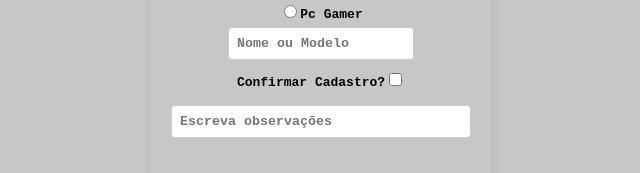
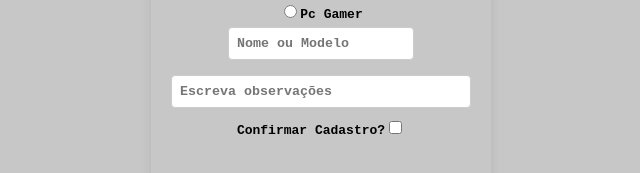
Before and after one commit to DevGarb/BackBone-web, a React (Vite) app: page /dev-detail in a window 1280 px wide. Shown: the part 247-420 px from the top of the page, without its empty margins (319-959 px from the left). Built offline with nearby package versions, Linux system fonts and the light colour scheme.

Commit message:
atualização navbar

```diff
--- a/src/api/api.urls.ts
+++ b/src/api/api.urls.ts
@@ -1,4 +1,4 @@
-export const BASE_URL = "http://localhost:3002";
+export const BASE_URL = "http://localhost:3000";
 
 export const DEVS_URL = `${BASE_URL}/devs`;
 export const LOGO_URL = `${BASE_URL}/logoUrl`;
--- a/src/index.css
+++ b/src/index.css
@@ -33,9 +33,8 @@ a:hover {
 }
 
 body {
-  margin: 0;
-  background-color: var(--background-color);
-  transition: background-color 0.3s, color 0.3s;
+  margin: 0 auto;
+  width: 100%;
 }
 
 /*
--- a/src/pages/DevDetailPage/DevDetailPage.tsx
+++ b/src/pages/DevDetailPage/DevDetailPage.tsx
@@ -97,6 +97,12 @@ export const DevDetailPage: React.FC = () => {
         <span className={styles.errorMsg}>This field is required</span>
       )}
 
+
+      {/* Observações */}
+      <div className={styles.inputField}>
+        <input type="text" placeholder="Escreva observações" {...register("obs")} />
+      </div>
+
       {/* Checkbox */}
       <div className={styles.checkboxContainer}>
         <label>
@@ -105,12 +111,6 @@ export const DevDetailPage: React.FC = () => {
         </label>
       </div>
 
-      {/* Observações */}
-      <div className={styles.inputField}>
-        <input type="text" placeholder="Escreva observações" {...register("obs")} />
-      </div>
-
-
       {/* Submit Button */}
       <div className={styles.submitButton}>
         <button type="submit">Submit</button>
--- a/src/pages/HomePage/Home.module.css
+++ b/src/pages/HomePage/Home.module.css
@@ -9,15 +9,10 @@
   align-items: center;
 }
 
-
 .inputField {
-    display: flex;
-    justify-content: center;
-    align-items: center;
-    width: 450px;
-    padding: 10px;
+  padding: 15px;
+  width: 230px;
   margin-bottom: 5px;
-    border: 1px solid #000000;
-    border-radius: 5px;
-    box-sizing: border-box;
+  border: 1px solid #0000008c;
+  border-radius: 8px;
 }
```
Also changed, not shown: src/component/Navbar/Navbar.module.css (+5 -5 lines), src/component/Navbar/Navbar.tsx (+7 -5 lines), db.json (line endings or trailing spaces). Lines whose indentation alone changed are shown as unchanged.
